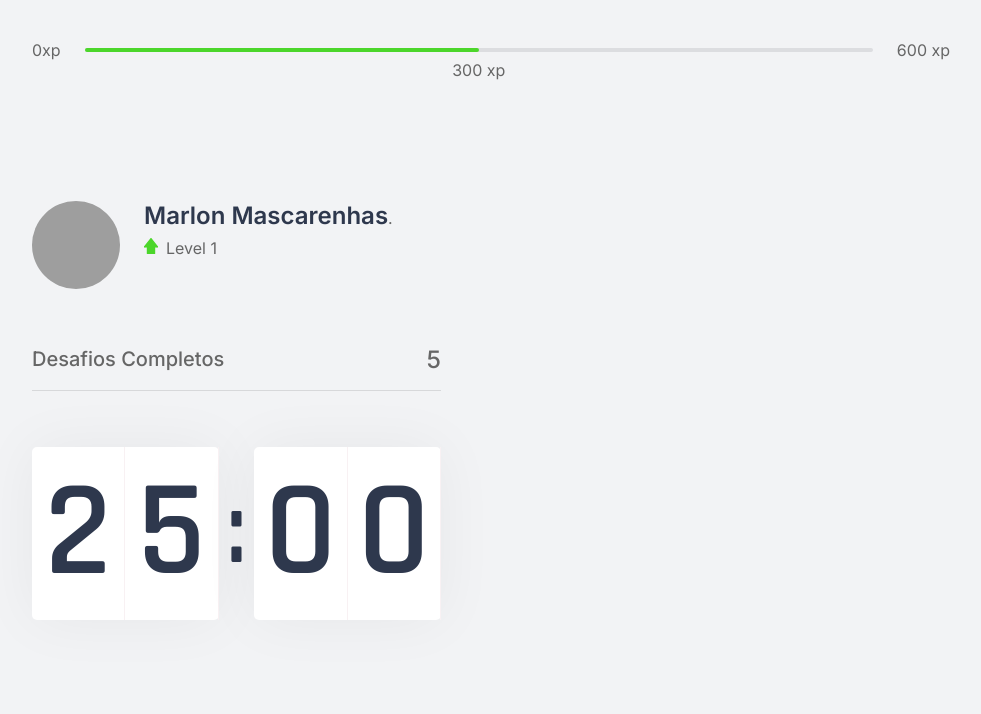
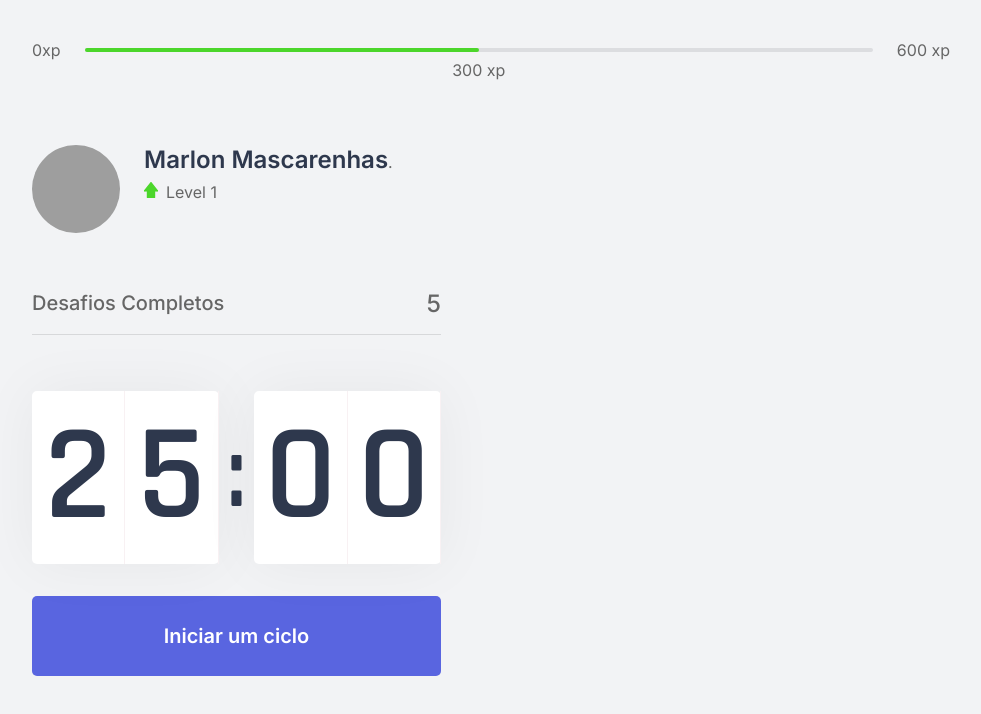
Before and after one commit to MarlonMascarenhas/moveit-next, a Next.js app: page / in a window 1280 px wide. Shown: the top 714 px of the page, without its empty margins (149-1130 px from the left). Built offline with nearby package versions, Linux system fonts and the light colour scheme; grey boxes are pictures that could not be loaded.

Commit message:
css button countdown

```diff
--- a/src/components/Countdown.tsx
+++ b/src/components/Countdown.tsx
@@ -1,7 +1,10 @@
+import { useState } from 'react';
 import styles from '../styles/components/Countdown.module.css';
 
 export function Countdown() {
+
     return (
+        <div>
             <div className={styles.countdownContainer}>
                 <div>
                     <span>2</span>
@@ -13,5 +16,7 @@ export function Countdown() {
                     <span>0</span>
                 </div>
             </div>
+            <button type="button" className={styles.countdownButton}>Iniciar um ciclo</button>
+        </div>
     )
 }
--- a/src/styles/components/Countdown.module.css
+++ b/src/styles/components/Countdown.module.css
@@ -36,3 +36,29 @@
   font-size: 6.25rem;
   margin: 0 0.5rem;
 }
+
+.countdownButton {
+  width: 100%;
+  height: 5rem;
+
+  margin-top: 2rem;
+
+  display: flex;
+  align-items: center;
+  justify-content: center;
+
+  border: 0;
+  border-radius: 5px;
+
+  background: var(--blue);
+  color: var(--white);
+
+  font-size: 1.25rem;
+  font-weight: 600;
+
+  transition: background-color 0.2s;
+}
+
+.countdownButton:hover {
+  background: var(--blue-dark);
+}
```
Lines whose indentation alone changed are shown as unchanged.
